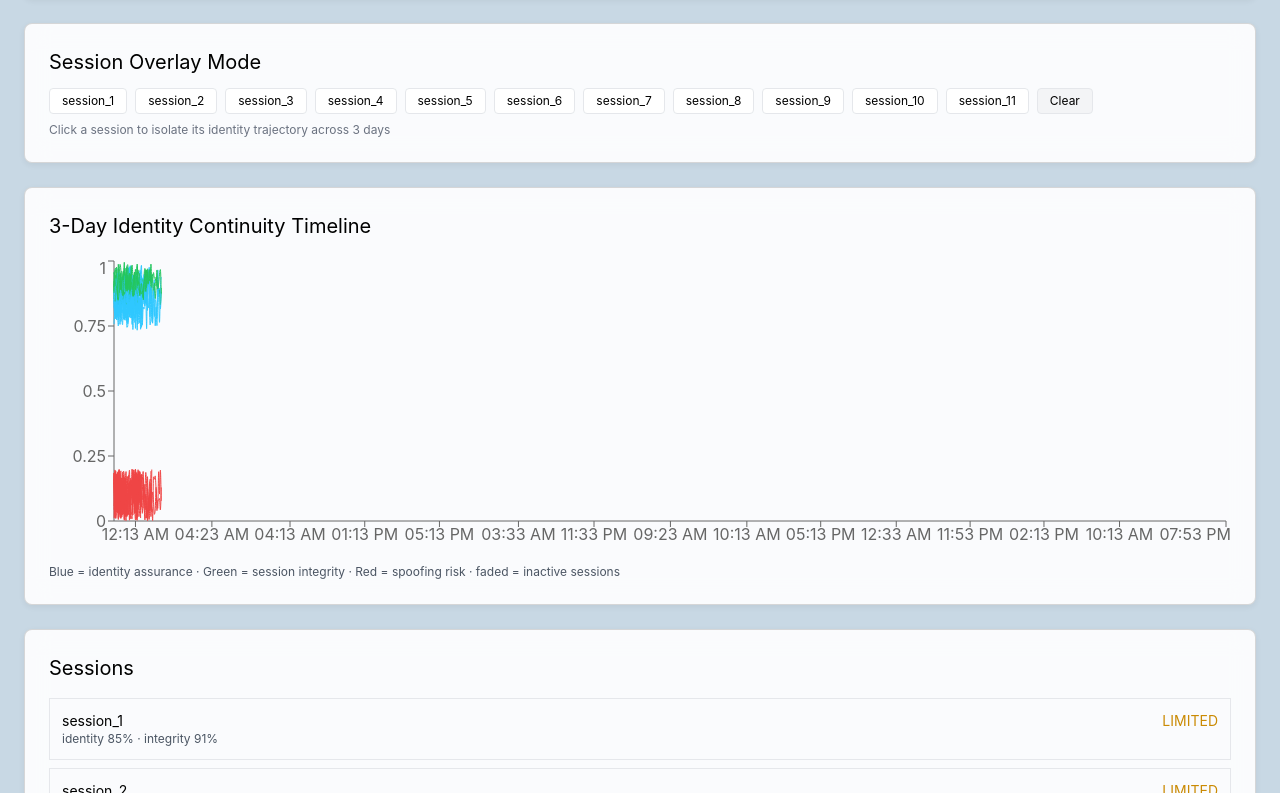
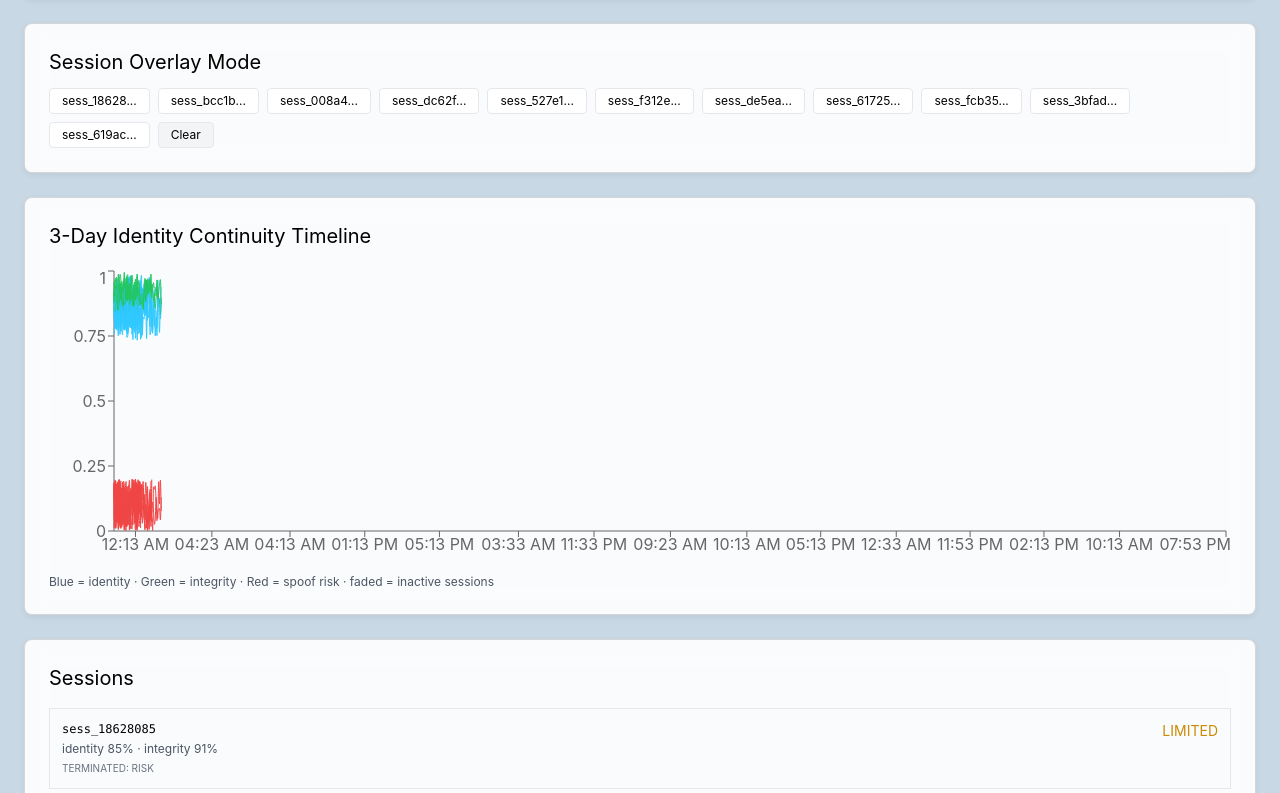
Before and after one commit to SanguineAI-Incorporated/sanguine-ai-users, a React (Vite) app: page / in a window 1280 px wide. Shown: the part 227-1020 px from the top of the page. Built offline with nearby package versions, Linux system fonts and the light colour scheme.

Commit message:
Refactor session simulation logic in Dashboard

```diff
--- a/src/pages/Dashboard.jsx
+++ b/src/pages/Dashboard.jsx
@@ -10,28 +10,43 @@ import {
   ResponsiveContainer,
 } from "recharts";
 
-/* ---------------- 3-DAY CONTINUOUS SIMULATION ---------------- */
+/* ---------------- 3-DAY SESSION SIMULATION ---------------- */
 
 const sessions = (() => {
   const data = [];
   const now = Date.now();
 
-  const points = 432; // 3 days @ 10-min resolution
+  const points = 432;
 
-  let sessionCounter = 0;
-  let sessionTTL = 0;
+  let sessionId = null;
+  let ttl = 0;
+
+  let sessionStart = null;
+
+  const makeSessionId = () =>
+    "sess_" + Math.random().toString(16).slice(2, 10);
+
+  const pickTerminationReason = () => {
+    const r = Math.random();
+    if (r < 0.6) return "timeout";
+    if (r < 0.85) return "re_auth";
+    return "risk";
+  };
 
   for (let i = 0; i < points; i++) {
     const timestamp = new Date(
       now - (points - i) * 10 * 60 * 1000
     ).toISOString();
 
-    // session boundaries
-    if (sessionTTL <= 0) {
-      sessionCounter++;
-      sessionTTL = 20 + Math.floor(Math.random() * 40);
+    if (ttl <= 0) {
+      sessionId = makeSessionId();
+      sessionStart = timestamp;
+      ttl = 20 + Math.floor(Math.random() * 40);
     }
-    sessionTTL--;
+
+    ttl--;
+
+    const isSessionEnd = ttl === 0;
 
     const speaker_match_score = 0.7 + Math.random() * 0.3;
     const presence_score = 0.65 + Math.random() * 0.35;
@@ -47,17 +62,16 @@ const sessions = (() => {
     const session_integrity_score =
       1 - (synthetic_speech_risk + replay_attack_risk) / 2;
 
-    const autonomy_confidence =
-      identity_assurance_score * session_integrity_score;
-
     data.push({
       timestamp,
-      session_id: `session_${sessionCounter}`,
+
+      session_id: sessionId,
+      session_start: sessionStart,
+      session_end: isSessionEnd ? timestamp : null,
+      termination_reason: isSessionEnd ? pickTerminationReason() : null,
 
       identity_assurance_score,
       session_integrity_score,
-      autonomy_confidence,
-
       synthetic_speech_risk,
       replay_attack_risk,
     });
@@ -71,7 +85,7 @@ const sessions = (() => {
 export default function Dashboard() {
   const [selectedSession, setSelectedSession] = useState(null);
 
-  /* ---------------- CHART DATA ---------------- */
+  /* ---------------- TIME SERIES ---------------- */
 
   const chartData = useMemo(() => {
     return sessions.map((d) => ({
@@ -84,6 +98,39 @@ export default function Dashboard() {
   }, []);
 
   /* ---------------- SESSION GROUPING ---------------- */
+
+  const sessionMeta = useMemo(() => {
+    const map = new Map();
+
+    sessions.forEach((s) => {
+      if (!map.has(s.session_id)) {
+        map.set(s.session_id, {
+          session_id: s.session_id,
+          count: 0,
+          identity_sum: 0,
+          integrity_sum: 0,
+          termination_reason: null,
+        });
+      }
+
+      const m = map.get(s.session_id);
+
+      m.count++;
+      m.identity_sum += s.identity_assurance_score;
+      m.integrity_sum += s.session_integrity_score;
+
+      if (s.session_end) {
+        m.termination_reason = s.termination_reason;
+      }
+    });
+
+    return Array.from(map.values()).map((m) => ({
+      session_id: m.session_id,
+      avg_identity: m.identity_sum / m.count,
+      avg_integrity: m.integrity_sum / m.count,
+      termination_reason: m.termination_reason,
+    }));
+  }, []);
 
   const sessionsMap = useMemo(() => {
     const map = new Map();
@@ -98,9 +145,9 @@ export default function Dashboard() {
     return Array.from(map.entries());
   }, [chartData]);
 
-  const getOpacity = (sessionId) => {
+  const getOpacity = (id) => {
     if (!selectedSession) return 1;
-    return sessionId === selectedSession ? 1 : 0.12;
+    return selectedSession === id ? 1 : 0.12;
   };
 
   return (
@@ -136,7 +183,7 @@ export default function Dashboard() {
           </CardContent>
         </Card>
 
-        {/* SESSION OVERLAY SELECTOR */}
+        {/* SESSION OVERLAY */}
         <Card>
           <CardContent>
             <h2 className="text-xl mb-3">Session Overlay Mode</h2>
@@ -156,7 +203,7 @@ export default function Dashboard() {
                       : "bg-white"
                   }`}
                 >
-                  {id}
+                  {id.slice(0, 10)}...
                 </button>
               ))}
 
@@ -167,14 +214,10 @@ export default function Dashboard() {
                 Clear
               </button>
             </div>
-
-            <p className="text-xs text-gray-500 mt-2">
-              Click a session to isolate its identity trajectory across 3 days
-            </p>
           </CardContent>
         </Card>
 
-        {/* TIMELINE CHART */}
+        {/* TIMELINE */}
         <Card>
           <CardContent>
             <h2 className="text-xl mb-4">
@@ -194,11 +237,7 @@ export default function Dashboard() {
                     }
                   />
                   <YAxis />
-                  <Tooltip
-                    labelFormatter={(t) =>
-                      new Date(t).toLocaleString()
-                    }
-                  />
+                  <Tooltip />
 
                   {sessionsMap.map(([sessionId, points]) => {
                     const opacity = getOpacity(sessionId);
@@ -239,7 +278,7 @@ export default function Dashboard() {
             </div>
 
             <div className="text-xs text-gray-600 mt-2">
-              Blue = identity assurance · Green = session integrity · Red = spoofing risk · faded = inactive sessions
+              Blue = identity · Green = integrity · Red = spoof risk · faded = inactive sessions
             </div>
           </CardContent>
         </Card>
@@ -250,54 +289,52 @@ export default function Dashboard() {
             <h2 className="text-xl mb-4">Sessions</h2>
 
             <div className="space-y-2 max-h-96 overflow-auto">
-              {[...new Set(sessions.map((s) => s.session_id))].map((id) => {
-                const subset = sessions.filter((s) => s.session_id === id);
-
-                const avgIdentity =
-                  subset.reduce((a, b) => a + b.identity_assurance_score, 0) /
-                  subset.length;
-
-                const avgIntegrity =
-                  subset.reduce((a, b) => a + b.session_integrity_score, 0) /
-                  subset.length;
-
-                return (
+              {sessionMeta.map((s) => (
                 <div
-                    key={id}
+                  key={s.session_id}
                   onClick={() =>
                     setSelectedSession(
-                        selectedSession === id ? null : id
+                      selectedSession === s.session_id
+                        ? null
+                        : s.session_id
                     )
                   }
                   className="p-3 border cursor-pointer hover:bg-white/50"
                 >
                   <div className="flex justify-between text-sm">
-                      <span>{id}</span>
+                    <span className="font-mono text-xs">
+                      {s.session_id}
+                    </span>
 
                     <span
                       className={
-                          avgIdentity > 0.9
+                        s.avg_identity > 0.9
                           ? "text-green-600"
-                            : avgIdentity > 0.75
+                          : s.avg_identity > 0.75
                           ? "text-yellow-600"
                           : "text-red-600"
                       }
                     >
-                        {avgIdentity > 0.9
+                      {s.avg_identity > 0.9
                         ? "FULL"
-                          : avgIdentity > 0.75
+                        : s.avg_identity > 0.75
                         ? "LIMITED"
                         : "CHALLENGE"}
                     </span>
                   </div>
 
                   <div className="text-xs text-gray-600">
-                      identity {(avgIdentity * 100).toFixed(0)}% ·
-                      integrity {(avgIntegrity * 100).toFixed(0)}%
+                    identity {(s.avg_identity * 100).toFixed(0)}% ·
+                    integrity {(s.avg_integrity * 100).toFixed(0)}%
                   </div>
+
+                  {s.termination_reason && (
+                    <div className="text-[10px] mt-1 uppercase text-gray-500">
+                      terminated: {s.termination_reason}
                     </div>
-                );
-              })}
+                  )}
+                </div>
+              ))}
             </div>
           </CardContent>
         </Card>
```
Lines whose indentation alone changed are shown as unchanged.
